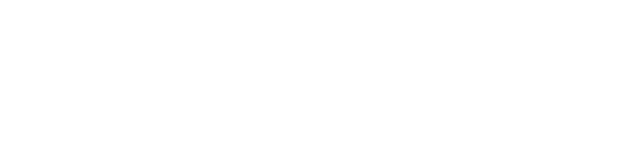
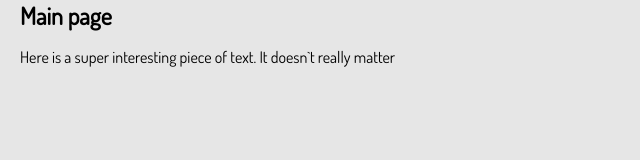
Before and after one commit to d3byte/create-navbar-guideline, a plain HTML site: page index.html in a window 1280 px wide. Shown: the whole page, without its empty margins (0-640 px from the left). Drawn offline with Linux system fonts and the light colour scheme.

Commit message:
added a main page

```diff
--- a/index.html
+++ b/index.html
@@ -3,10 +3,14 @@
         <meta charset="utf-8">
         <meta http-equiv="X-UA-Compatible" content="IE=edge">
         <title>Подготавливаем проект</title>
+        <meta name="viewport" content="width=device-width, initial-scale=1">
         <link rel="stylesheet" href="style.css">
-        <meta name="viewport" content="width=device-width, initial-scale=1">
+        <link href="https://fonts.googleapis.com/css?family=Dosis" rel="stylesheet">
     </head>
     <body>
-
+        <div class="section background-color-platinum" id="1st-section">
+            <h2 class="no-margin">Main page</h2>
+            <p>Here is a super interesting piece of text. It doesn`t really matter</p>
+        </div>
     </body>
 </html>
--- a/style.css
+++ b/style.css
@@ -0,0 +1,22 @@
+body {
+    padding: 0;
+    margin: 0;
+    font-family: 'Dosis', sans-serif;
+}
+
+.section {
+    height: 100vh;
+    padding: 0 20px;
+}
+
+.no-margin {
+    margin: 0;
+}
+
+.text-bold {
+    font-weight: bold;
+}
+
+.background-color-platinum {
+    background: #E6E6E6;
+}
```
